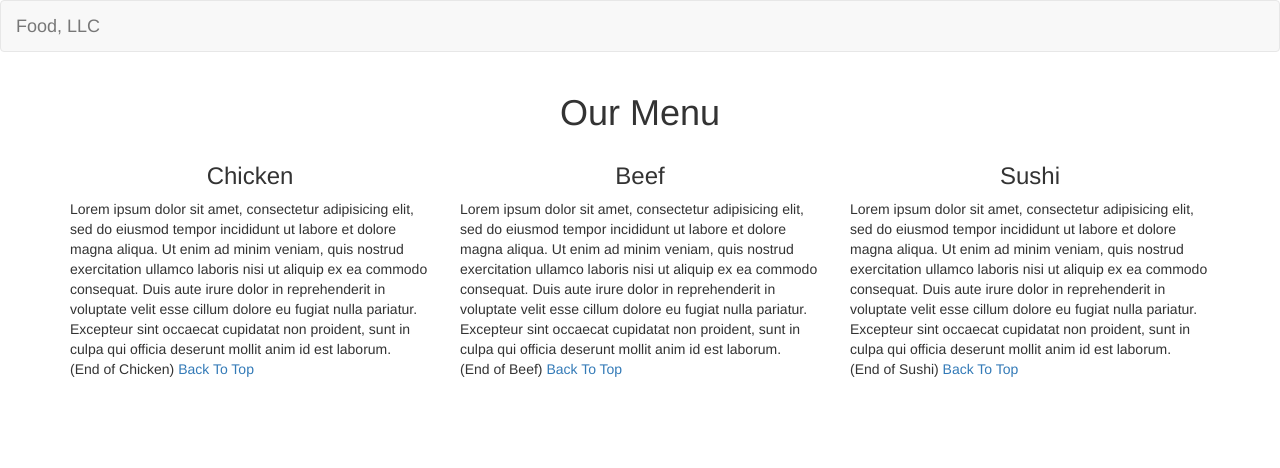
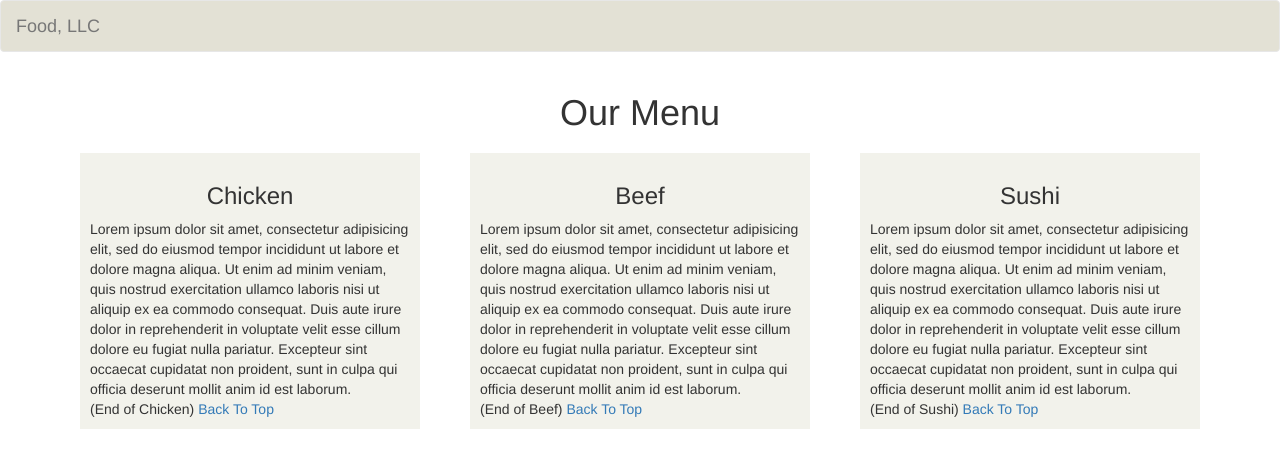
Before and after one commit to HocLT/module3, a plain HTML site: page module3-solution/index.html in a window 1280 px wide. Drawn offline with Linux system fonts and the light colour scheme.

Commit message:
Update Color for navbar and chicken, beef, sushi

```diff
--- a/module3-solution/css/styles.css
+++ b/module3-solution/css/styles.css
@@ -2,8 +2,8 @@
 	text-align: center;
 }
 
-#navbar-collapse-1 {
-	/*background: #0000ff*/
+#navbar-example {
+	background-color: #e3e1d5
 }
 
 .container>.row>div {
@@ -13,3 +13,9 @@
 #container-1 {
 	position: relative;
 }
+
+.row > div > div {
+	background-color: #f2f2eb;
+	margin: 10px;
+	padding: 10px;
+}
--- a/module3-solution/index.html
+++ b/module3-solution/index.html
@@ -12,7 +12,7 @@
       <script src="https://oss.maxcdn.com/respond/1.4.2/respond.min.js"></script>
     <![endif]-->
 
-    <title>Boostrap Starter Page</title>
+    <title>Module 3 - Solution</title>
     <link rel="stylesheet" href="css/bootstrap.min.css">
     <link rel="stylesheet" href="css/styles.css">
 	<title>Module 3 - Solution</title>
@@ -49,6 +49,7 @@
 <div id="container-1" class="container" data-target="#navbar-example" data-spy="scroll">
 	<div class="row">
 		<div id="Chicken" class="col-md-4 col-sm-6 col-xs-12">
+			<div>
 				<h3 class="text-center">Chicken</h3>
 				Lorem ipsum dolor sit amet, consectetur adipisicing elit, sed do eiusmod
 				tempor incididunt ut labore et dolore magna aliqua. Ut enim ad minim veniam,
@@ -58,7 +59,9 @@
 				proident, sunt in culpa qui officia deserunt mollit anim id est laborum.
 				<br/>(End of Chicken) <a href="#top">Back To Top</a>
 			</div>
+		</div>
 		<div id="Beef" class="col-md-4 col-sm-6 col-xs-12" >
+			<div>
 				<h3 class="text-center">Beef</h3>
 				Lorem ipsum dolor sit amet, consectetur adipisicing elit, sed do eiusmod
 				tempor incididunt ut labore et dolore magna aliqua. Ut enim ad minim veniam,
@@ -68,7 +71,9 @@
 				proident, sunt in culpa qui officia deserunt mollit anim id est laborum.
 				<br/>(End of Beef) <a href="#top">Back To Top</a>
 			</div>
+		</div>
 		<div id="Sushi" class="col-md-4 col-sm-12 col-xs-12" >
+			<div>
 				<h3 class="text-center">Sushi</h3>
 				Lorem ipsum dolor sit amet, consectetur adipisicing elit, sed do eiusmod
 				tempor incididunt ut labore et dolore magna aliqua. Ut enim ad minim veniam,
@@ -77,6 +82,7 @@
 				cillum dolore eu fugiat nulla pariatur. Excepteur sint occaecat cupidatat non
 				proident, sunt in culpa qui officia deserunt mollit anim id est laborum.
 				<br/>(End of Sushi) <a href="#top">Back To Top</a>
+			</div>
 		</div>
 	</div><!-- /.row -->
 </div><!-- /.container -->
```
Lines whose indentation alone changed are shown as unchanged.
